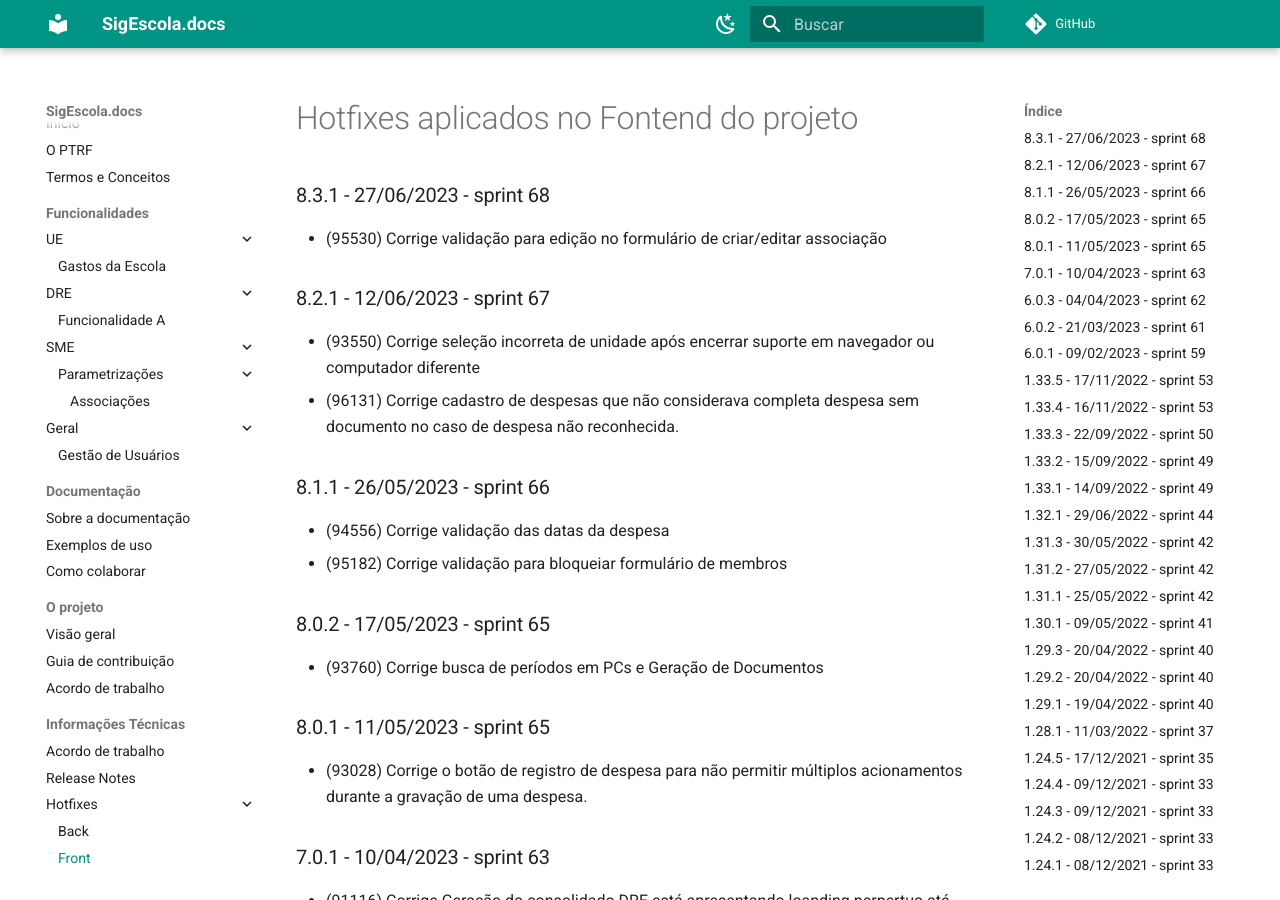
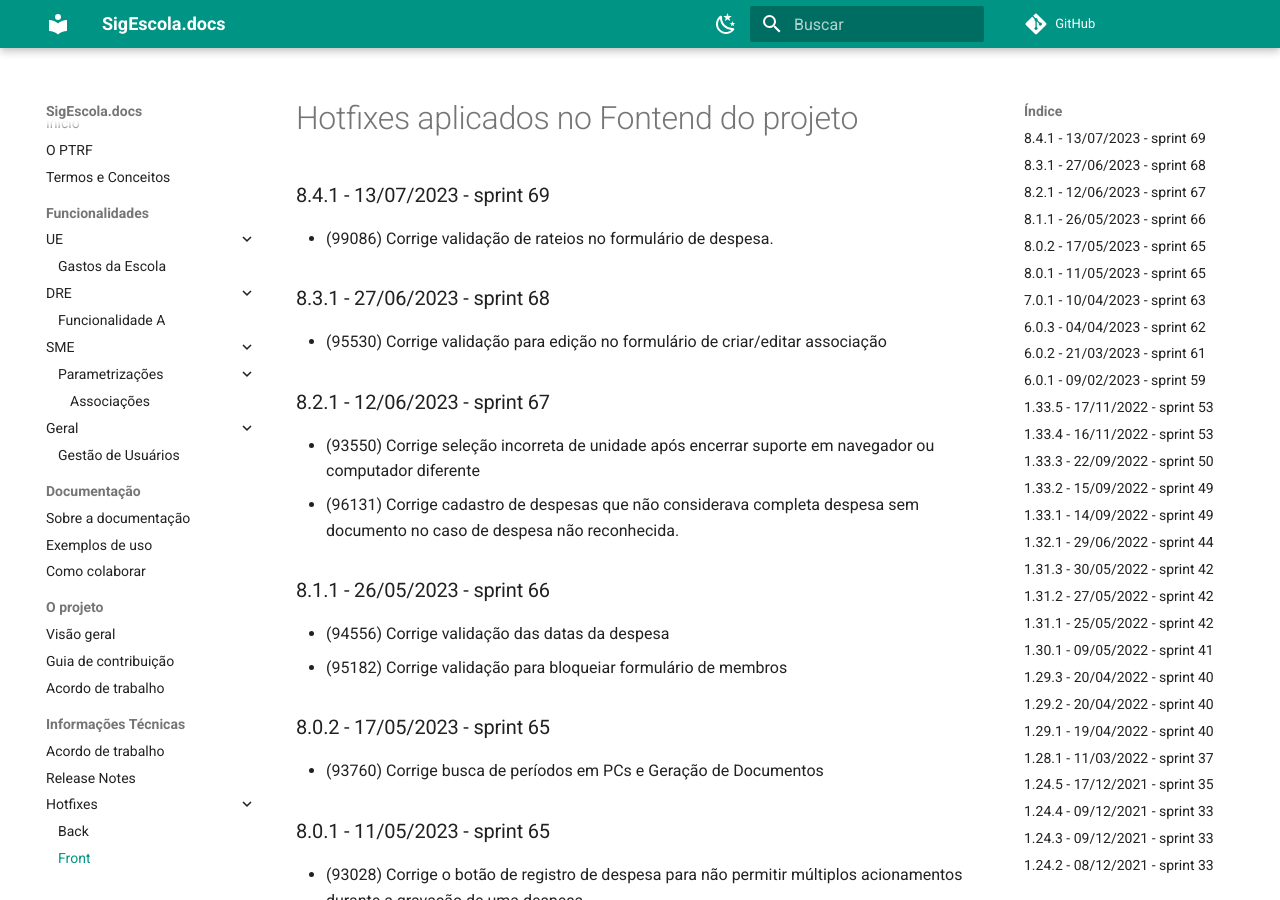
Before and after one commit to prefeiturasp/SME-PTRF-Docs, an MkDocs documentation site: the page built from docs/projeto/hotfixes_front.md, in a window 1280 px wide and 900 px high. Built offline with MkDocs 1.6.1 and Material for MkDocs 9.7.7, drawn with Linux system fonts in a browser that asks for light colours; comment, search, counter and statistics services are not loaded.

Commit message:
Update hotfixes_front.md

```diff
--- a/docs/projeto/hotfixes_front.md
+++ b/docs/projeto/hotfixes_front.md
@@ -1,4 +1,7 @@
 # Hotfixes aplicados no Fontend do projeto
+
+### 8.4.1 - 13/07/2023 - sprint 69
+* (99086) Corrige validação de rateios no formulário de despesa.
 
 ### 8.3.1 - 27/06/2023 - sprint 68
 * (95530) Corrige validação para edição no formulário de criar/editar associação
```
